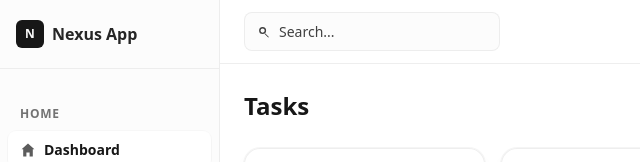
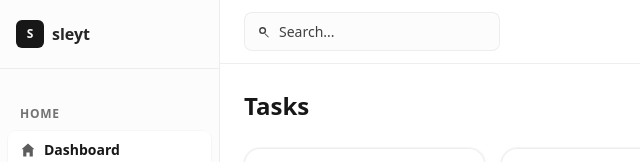
Before and after one commit to bmf-san/sleyt, a website: page docs/public/admin-dashboard.html in a window 1280 px wide. Shown: the top 162 px of the page, 0-640 px from the left. Drawn offline with Linux system fonts and the light colour scheme.

Commit message:
chore: rename brand from Nexus App to sleyt in admin dashboard

```diff
--- a/docs/public/admin-dashboard.html
+++ b/docs/public/admin-dashboard.html
@@ -14,8 +14,8 @@
       <!-- ── Sidebar ── -->
       <aside class="sidebar">
         <a href="#" class="sidebar-brand">
-          <span class="sidebar-brand-icon">N</span>
-          Nexus App
+          <span class="sidebar-brand-icon">S</span>
+          sleyt
         </a>
 
         <nav class="sidebar-nav">
```
